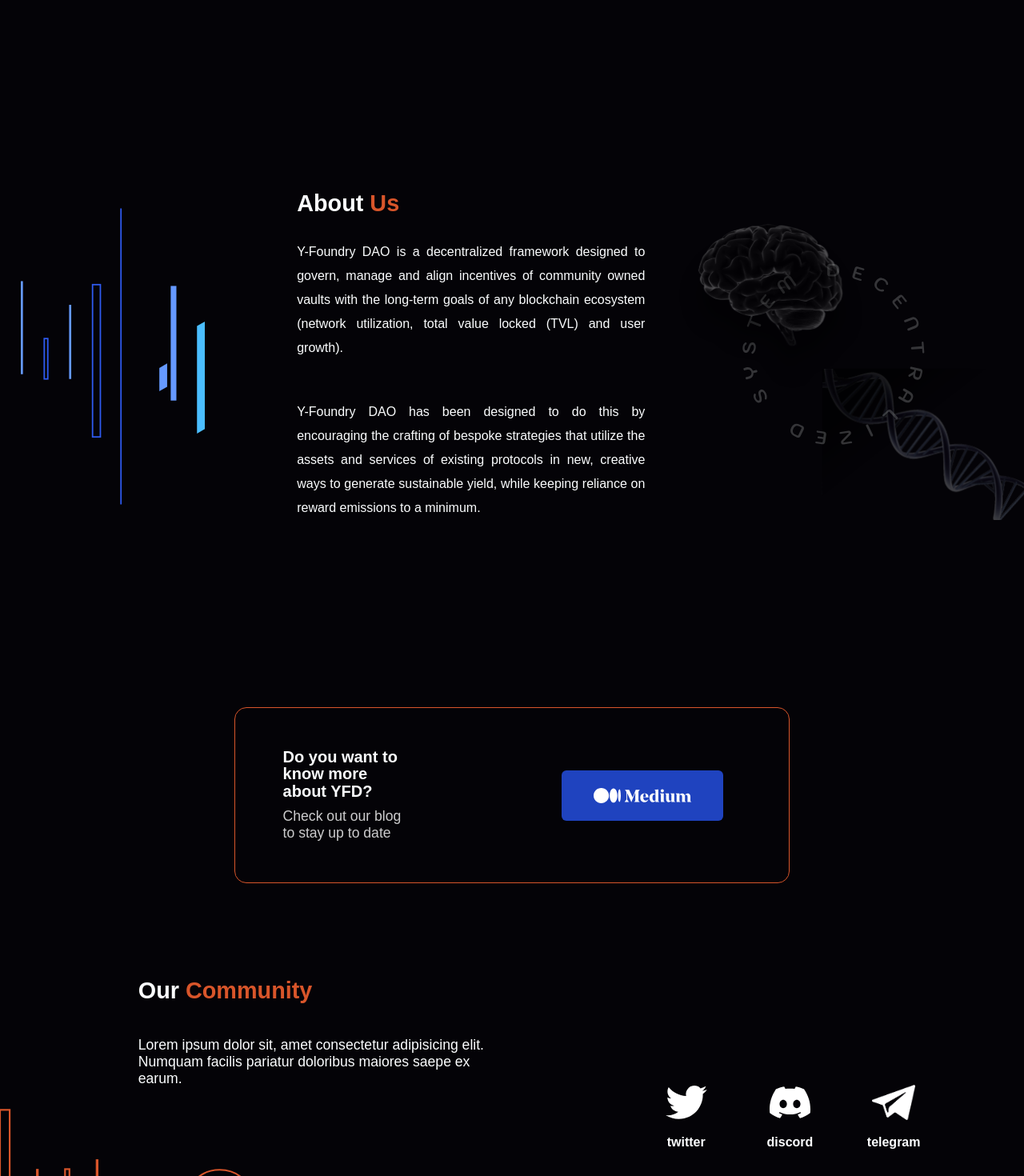
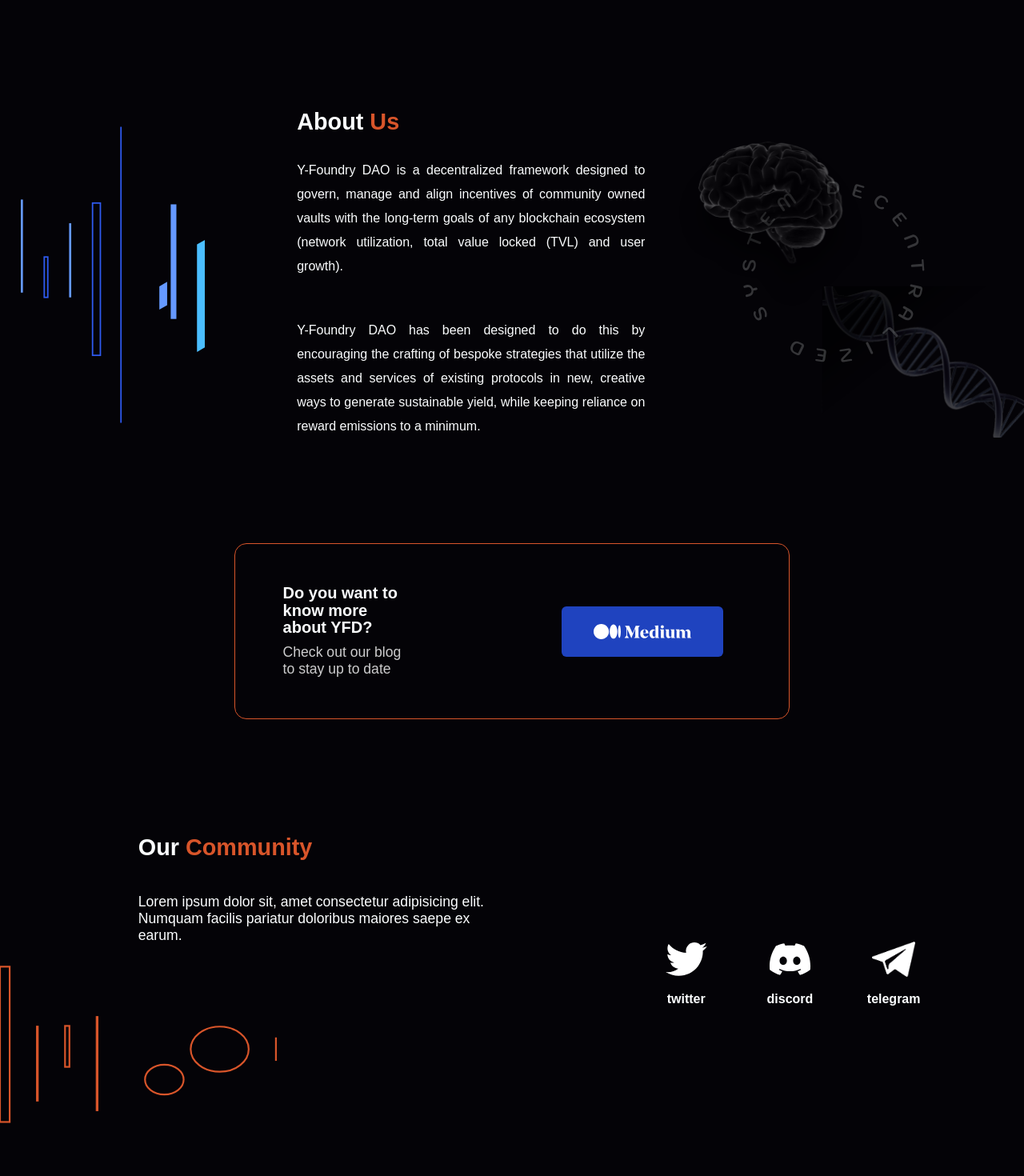
Before and after one commit to Y-Foundry-Dao/yfoundry-frontend, a React (Create React App) app in the folder landing-page/: page / in a window 1280 px wide. Shown: the part 1000-2470 px from the top of the page at 80% size. Built offline with nearby package versions, Linux system fonts and the light colour scheme; a web font is replaced by a local one.

Commit message:
Fixed some of the website sizing issues between components

```diff
--- a/landing-page/src/components/layout/AboutUs.tsx
+++ b/landing-page/src/components/layout/AboutUs.tsx
@@ -16,12 +16,18 @@ function AboutUs() {
 const Div = styled.div`
   position:relative;
   display:flex;
-  margin-top:10%;
+  margin-top:12%;
   padding-top:8%;
   padding-bottom:5%;
   width:100%;
   overflow-X:hidden;
   overflow-Y:hidden;
+  @media(min-width:756px){
+    margin-top:8%;
+  }
+  @media(min-width:1024px){
+    margin-top:2%;
+  }
 `
 
 const VerticalBars = styled.img`
--- a/landing-page/src/components/layout/Blog.tsx
+++ b/landing-page/src/components/layout/Blog.tsx
@@ -20,13 +20,14 @@ const Section = styled.section`
   justify-content:space-around;
   align-items:center;
   padding:5% 6%;
-  margin-top:12%;
+  margin-top:8%;
   border-radius:15px;
   gap:10%;
 
   @media(min-width:425px){
     width:65%;
     gap:16%;
+    margin-top:6%;
   }
   @media(min-width:600px){
     width:60%;
@@ -34,6 +35,7 @@ const Section = styled.section`
   }
   @media(min-width:756px){
     width:54%;
+    margin-top:4%;
   }
   @media(min-width:1024px){
     width:50%;
--- a/landing-page/src/components/layout/Community.tsx
+++ b/landing-page/src/components/layout/Community.tsx
@@ -27,15 +27,15 @@ function Community() {
 
 const Section = styled.section`
   margin-top:10%;
-  margin-bottom:10%;
+  margin-bottom:4%;
   display:flex;
   flex-direction:column;
   align-items:center;
 
   @media(min-width:756px){
     flex-direction:row;
-    margin-bottom:6%;
-    margin-top:6%;
+    margin-bottom:4%;
+    margin-top:8%;
   }
 
   justify-content:space-between;
--- a/landing-page/src/components/layout/PartnerLogos.tsx
+++ b/landing-page/src/components/layout/PartnerLogos.tsx
@@ -47,10 +47,13 @@ const Section = styled.section`
   display: flex;
   flex-wrap: wrap;
   justify-content: space-evenly;
-  margin-top: 24%;
+  margin-top: 18%;
   width: 100%;
   column-gap: 16px;
   row-gap: 6px;
+  @media(min-width:756px) {
+    margin-top: 24%;
+  }
 `
 
 const LogoHolder = styled.div`
```
